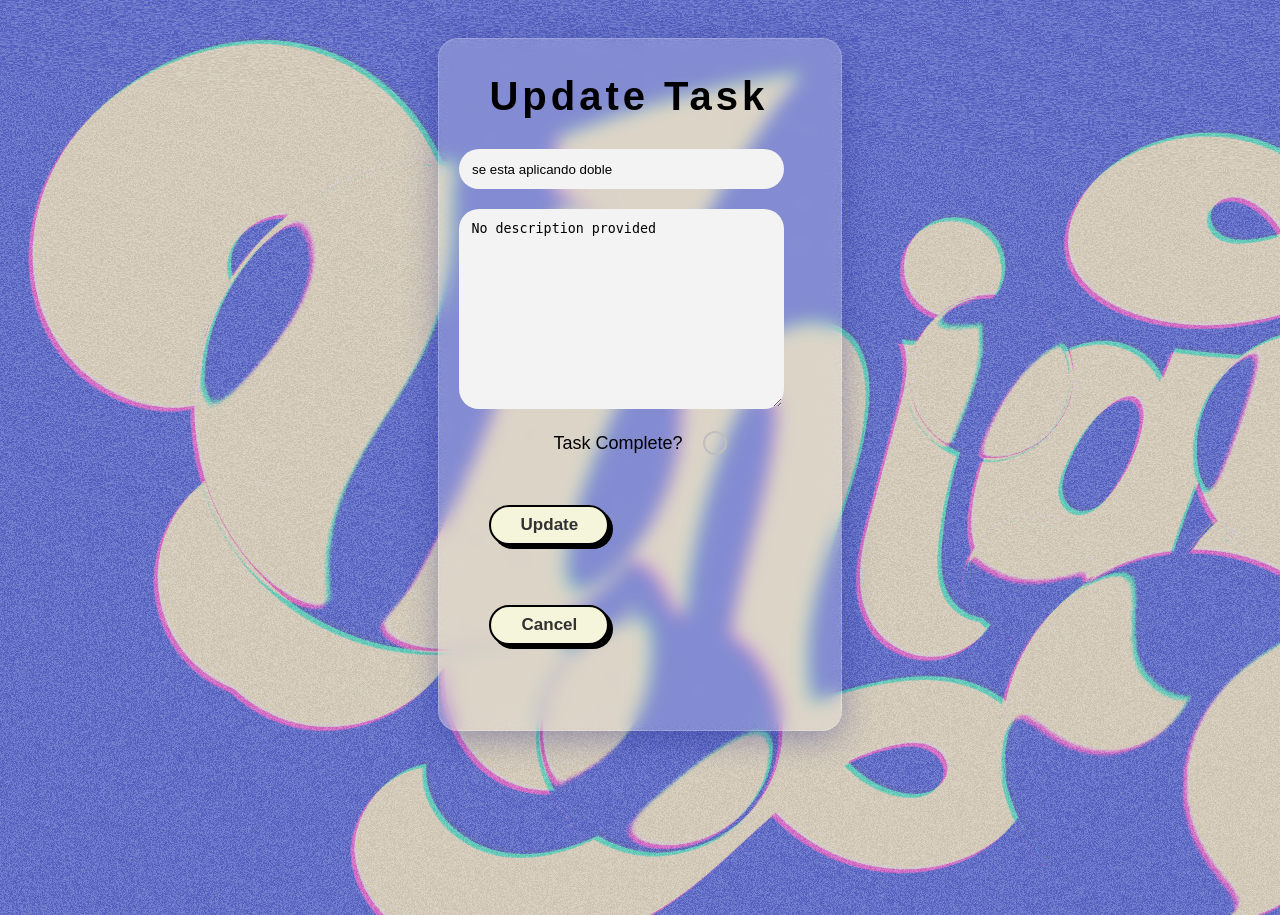
After one commit to FrankiNarvaez/ToDoList, a Django app: template todolist/task/templates/task/updatetask.html in a window 1280 px wide. The commit adds this page. Run offline with Django 5.2, Linux system fonts and the light colour scheme; the template is opened without the code that fills it: values that come from a table or form of the project are taken from there, others are empty; data comes from the database, SQL or seed files in the repository; both versions use the stored data as it was after the commit.

Commit message:
Added task editing page and funcionality

```diff
--- /dev/null
+++ b/todolist/static/css/updateTask.css
@@ -0,0 +1,342 @@
+:root {
+	--color-blue: #3694d7;
+	--color-purple: #e1afd1;
+	--timing: 0.3s;
+	--input-focus: #2d8cf0;
+	--font-color: #323232;
+	--font-color-sub: #666;
+	--bg-color: beige;
+	--main-color: black;
+}
+
+* {
+	padding: 0;
+	margin: 0;
+	box-sizing: border-box;
+}
+
+html {
+	font-family: "Poppis", sans-serif !important;
+	font-size: 62.5%;
+	-webkit-font-smoothing: antialiased;
+}
+
+body {
+	background-color: aliceblue;
+	width: 100%;
+	height: 91.5rem;
+	background-image: url("../images/background.png");
+}
+
+.container {
+	padding-top: 3%;
+	position: relative;
+	width: 35%;
+	margin: 0 auto;
+}
+
+@media screen and (max-width: 800px) {
+	.container {
+		width: 70%;
+	}
+}
+
+@media screen and (max-width: 650px) {
+	.container {
+		width: 80%;
+	}
+}
+
+@media screen and (max-width: 500px) {
+	.container {
+		width: 99%;
+		margin-top: 2em;
+	}
+}
+
+.container .box {
+	width: 90%;
+	height: 100%;
+	padding: 3.5rem 2rem;
+	background-color: rgba(255, 255, 255, 0.074);
+	transition: all ease 0.3s;
+	margin: 0 auto;
+}
+
+.container .box {
+	display: flex;
+	flex-direction: column;
+	justify-content: space-between;
+	background: rgba(255, 255, 255, 0.2);
+	box-shadow: 0 0.8rem 3.2rem 0 rgba(31, 38, 135, 0.37);
+	backdrop-filter: blur(0.85rem);
+	-webkit-backdrop-filter: blur(0.85rem);
+	border-radius: 2rem;
+	border: 0.1rem solid rgba(255, 255, 255, 0.18);
+}
+
+.container .box .title {
+	font-size: 4rem;
+	font-weight: bold;
+	letter-spacing: 0.1em;
+	margin-bottom: 2rem;
+	padding-left: 3rem;
+}
+
+.container .box div strong {
+	display: block;
+	margin-bottom: 0.5rem;
+}
+
+.container .box div p {
+	margin: 0;
+	font-size: 0.9em;
+	font-weight: 300;
+	letter-spacing: 0.1em;
+}
+
+.container .box div span {
+	font-size: 0.7rem;
+	font-weight: 300;
+}
+
+.container .box div span:nth-child(3) {
+	font-weight: 500;
+	margin-right: 0.2rem;
+}
+
+.container .box:hover {
+	box-shadow: 0 0 2rem 0.1rem rgba(50, 1, 47, 0.5);
+	border: 0.01rem solid rgba(255, 255, 255, 0.454);
+}
+
+.checkbox-wrapper-12 {
+	position: relative;
+}
+
+.checkbox-wrapper-12 > svg {
+	position: absolute;
+	top: -130%;
+	left: -170%;
+	width: 110px;
+	pointer-events: none;
+}
+
+.checkbox-wrapper-12 * {
+	box-sizing: border-box;
+}
+
+.checkbox-wrapper-12 input[type="checkbox"] {
+	-webkit-appearance: none;
+	-moz-appearance: none;
+	appearance: none;
+	-webkit-tap-highlight-color: transparent;
+	cursor: pointer;
+	margin: 0;
+}
+
+.checkbox-wrapper-12 input[type="checkbox"]:focus {
+	outline: 0;
+}
+
+.checkbox-wrapper-12 .cbx {
+	width: 2.4rem;
+	height: 2.4rem;
+	top: calc(100px - 12px);
+	left: calc(100px - 12px);
+}
+
+.checkbox-wrapper-12 .cbx input {
+	position: absolute;
+	top: 0;
+	left: 0;
+	width: 2.4rem;
+	height: 2.4rem;
+	border: 0.2rem solid #bfbfc0;
+	border-radius: 50%;
+}
+
+.checkbox-wrapper-12 .cbx input:hover {
+	border-color: var(--bg-color);
+}
+
+.checkbox-wrapper-12 .cbx label {
+	width: 2.4rem;
+	height: 2.4rem;
+	background: none;
+	border-radius: 50%;
+	position: absolute;
+	top: 0;
+	left: 0;
+	transform: trasnlate3d(0, 0, 0);
+	pointer-events: none;
+}
+
+.checkbox-wrapper-12 .cbx svg {
+	position: absolute;
+	top: 0.5rem;
+	left: 0.4rem;
+	z-index: 1;
+	pointer-events: none;
+}
+
+.checkbox-wrapper-12 .cbx svg path {
+	stroke: #fff;
+	stroke-width: 3;
+	stroke-linecap: round;
+	stroke-linejoin: round;
+	stroke-dasharray: 19;
+	stroke-dashoffset: 19;
+	transition: stroke-dashoffset 0.3s ease;
+	transition-delay: 0.2s;
+}
+
+.checkbox-wrapper-12 .cbx input:checked + label {
+	animation: splash-12 0.6s ease forwards;
+}
+
+.checkbox-wrapper-12 .cbx input:checked + label + svg path {
+	stroke-dashoffset: 0;
+}
+
+@-moz-keyframes splash-12 {
+	40% {
+		background: #866efb;
+		box-shadow: 0 -18px 0 -8px #866efb, 16px -8px 0 -8px #866efb,
+			16px 8px 0 -8px #866efb, 0 18px 0 -8px #866efb, -16px 8px 0 -8px #866efb,
+			-16px -8px 0 -8px #866efb;
+	}
+
+	100% {
+		background: #866efb;
+		box-shadow: 0 -36px 0 -10px transparent, 32px -16px 0 -10px transparent,
+			32px 16px 0 -10px transparent, 0 36px 0 -10px transparent,
+			-32px 16px 0 -10px transparent, -32px -16px 0 -10px transparent;
+	}
+}
+
+@-webkit-keyframes splash-12 {
+	40% {
+		background: #866efb;
+		box-shadow: 0 -18px 0 -8px #866efb, 16px -8px 0 -8px #866efb,
+			16px 8px 0 -8px #866efb, 0 18px 0 -8px #866efb, -16px 8px 0 -8px #866efb,
+			-16px -8px 0 -8px #866efb;
+	}
+
+	100% {
+		background: #866efb;
+		box-shadow: 0 -36px 0 -10px transparent, 32px -16px 0 -10px transparent,
+			32px 16px 0 -10px transparent, 0 36px 0 -10px transparent,
+			-32px 16px 0 -10px transparent, -32px -16px 0 -10px transparent;
+	}
+}
+
+@-o-keyframes splash-12 {
+	40% {
+		background: #866efb;
+		box-shadow: 0 -18px 0 -8px #866efb, 16px -8px 0 -8px #866efb,
+			16px 8px 0 -8px #866efb, 0 18px 0 -8px #866efb, -16px 8px 0 -8px #866efb,
+			-16px -8px 0 -8px #866efb;
+	}
+
+	100% {
+		background: #866efb;
+		box-shadow: 0 -36px 0 -10px transparent, 32px -16px 0 -10px transparent,
+			32px 16px 0 -10px transparent, 0 36px 0 -10px transparent,
+			-32px 16px 0 -10px transparent, -32px -16px 0 -10px transparent;
+	}
+}
+
+@keyframes splash-12 {
+	40% {
+		background: #866efb;
+		box-shadow: 0 -18px 0 -8px #866efb, 16px -8px 0 -8px #866efb,
+			16px 8px 0 -8px #866efb, 0 18px 0 -8px #866efb, -16px 8px 0 -8px #866efb,
+			-16px -8px 0 -8px #866efb;
+	}
+
+	100% {
+		background: #866efb;
+		box-shadow: 0 -36px 0 -10px transparent, 32px -16px 0 -10px transparent,
+			32px 16px 0 -10px transparent, 0 36px 0 -10px transparent,
+			-32px 16px 0 -10px transparent, -32px -16px 0 -10px transparent;
+	}
+}
+
+/*-------------------------------------------*/
+
+.input-wrapper {
+	display: flex;
+	justify-content: center;
+	margin-top: 1em;
+	margin-bottom: 2rem;
+}
+
+.input {
+	border: 0.2rem solid transparent;
+	width: 90%;
+	height: 3em;
+	padding-left: 0.8em;
+	outline: none;
+	background-color: #f3f3f3;
+	border-radius: 2rem;
+	transition: all 0.5s;
+	margin-right: 0.1rem;
+	white-space: nowrap;
+	overflow: hidden;
+	text-overflow: ellipsis;
+	margin-bottom: 2rem;
+}
+
+.input:hover,
+.input:focus {
+	border: 0.2rem solid #4a9dec;
+	box-shadow: 0 0 0 0.7rem rgb(74, 157, 236, 20%);
+	background-color: white;
+}
+
+.input-desc {
+	height: 20rem;
+	padding: 1rem;
+}
+
+.footer {
+	display: flex;
+	justify-content: center;
+	align-items: center;
+}
+
+.button-confirm:active {
+	box-shadow: 0 0 var(--main-color);
+	transform: translate(3px, 3px);
+}
+
+.button-confirm {
+	margin: 3rem;
+	width: 12rem;
+	height: 4rem;
+	border-radius: 2rem;
+	border: 0.2rem solid var(--main-color);
+	background-color: var(--bg-color);
+	box-shadow: 0.4rem 0.4rem var(--main-color);
+	font-size: 1.7rem;
+	font-weight: 600;
+	color: var(--font-color);
+	cursor: pointer;
+}
+
+.title-taskcomplete {
+	margin-right: 2rem;
+	font-size: large;
+}
+
+.title-taskcomplete:hover {
+	color: var(--font-color);
+}
+
+.task-complete {
+	display: flex;
+	justify-content: center;
+	align-items: center;
+	margin-bottom: 2rem;
+}
--- a/todolist/static/js/todolist.js
+++ b/todolist/static/js/todolist.js
@@ -63,6 +63,7 @@ function addItem(e){
         const checkbox = document.createElement('input');
         checkbox.type = 'checkbox';
         checkbox.id = 'cbx-12';
+        checkbox.disabled = true;
 
         const label = document.createElement('label');
         label.setAttribute('for', 'cbx-12');
--- /dev/null
+++ b/todolist/static/js/updatetask.js
@@ -0,0 +1,53 @@
+document.getElementById('updateTaskForm').addEventListener('submit', function(event) {
+    event.preventDefault();
+
+    const taskId = this.dataset.taskId;
+    const title = document.getElementById('inputField').value;
+    const description = document.getElementById('inputDescription').value;
+    const completed = document.getElementById('cbx-12').checked;
+
+    const data = {
+        title: title,
+        description: description,
+        completed: completed
+    };
+
+    fetch(`/update_task/${taskId}/`, {
+        method: 'POST',
+        headers: {
+            'Content-Type': 'application/json',
+            'X-CSRFToken': getCookie('csrftoken')
+        },
+        body: JSON.stringify(data)
+    })
+    .then(response => response.json())
+    .then(data => {
+        if (data.success) {
+            window.location.href = '/todolist/';
+        } else {
+            alert('There was an error updating the task.');
+        }
+    })
+    .catch (error => {
+        console.error('Error parsing JSON:', error);
+    });
+});
+
+document.getElementById('cancel').addEventListener('click', function() {
+    window.location.href = '/todolist/';
+});
+
+function getCookie(name) {
+    let cookieValue = null;
+    if (document.cookie && document.cookie !== '') {
+        const cookies = document.cookie.split(';');
+        for (let i = 0; i < cookies.length; i++) {
+            const cookie = cookies[i].trim();
+            if (cookie.substring(0, name.length + 1) === (name + '=')) {
+                cookieValue = decodeURIComponent(cookie.substring(name.length + 1));
+                break;
+            }
+        }
+    }
+    return cookieValue;
+}
--- a/todolist/task/models.py
+++ b/todolist/task/models.py
@@ -4,6 +4,7 @@ from django.contrib.auth.models import User
 class Task(models.Model):
     user = models.ForeignKey(User, on_delete=models.CASCADE)
     title = models.CharField(max_length=200)
+    description = models.TextField()
     completed = models.BooleanField(default=False)
 
     def __str__(self):
--- a/todolist/task/templates/task/todolist.html
+++ b/todolist/task/templates/task/todolist.html
@@ -56,7 +56,7 @@
                                         <div class="content">
                                             <div class="checkbox-wrapper-12">
                                                 <div class="cbx">
-                                                    <input type="checkbox" id="cbx-12">
+                                                    <input type="checkbox" id="cbx-12" name="completed" disabled="true" {% if task.completed %}checked{% endif %}>
                                                     <label for="cbx-12"></label>
                                                     <svg fill="none" viewBox="0 0 15 14" height="14" width="15">
                                                         <path d="M2 8.36364L6.23077 12L13 2"></path>
@@ -66,7 +66,7 @@
                                             <input class="text" type="text" readonly="readonly" value="{{ task.title }}">
                                         </div>
                                         <div class="actions">
-                                            <button class="edit button button-success" type="button">Edit</button>
+                                            <a href="{% url 'update_task' task.id %}" class="edit button button-success">Edit</a>
                                             <a href="{% url 'delete_task' task.id %}" class="delete button button-danger fa fa-trash" style="background: url({% static 'images/eliminar.png' %}) 0% 0% / cover no-repeat;"></a>
                                         </div>
                                     </div>
--- /dev/null
+++ b/todolist/task/templates/task/updatetask.html
@@ -0,0 +1,38 @@
+{% load static %}
+<!DOCTYPE html>
+<html lang="en">
+<head>
+    <meta charset="UTF-8">
+    <title>Update Task</title>
+    <link rel="shortcut icon" href="{% static 'images/icon_todo2.png' %}">
+    <link href="{% static 'css/updateTask.css' %}" rel="stylesheet" type="text/css">
+    <script src="{% static 'js/updatetask.js' %}" defer></script>
+</head>
+<body>
+    <div class="container">
+        <div class="box">
+            <div class="title">Update Task</div>
+            <div class="input-wrapper">
+                <form id="updateTaskForm" data-task-id="{{ task.id }}">
+                    <input type="text" class="form-control input" id="inputField" name="title" value="{{ task.title }}">
+                    <textarea class="form-control input input-desc" id="inputDescription" name="description">{{ task.description }}</textarea>
+                    <div class="task-complete">
+                        <label class="title-taskcomplete" for="inputStatus">Task Complete?</label>
+                        <div class="checkbox-wrapper-12">
+                            <div class="cbx">
+                                <input type="checkbox" id="cbx-12" name="completed" {% if task.completed %}checked{% endif %}>
+                                <label for="cbx-12"></label>
+                                <svg fill="none" viewBox="0 0 15 14" height="14" width="15">
+                                    <path d="M2 8.36364L6.23077 12L13 2"></path>
+                                </svg>
+                            </div>
+                        </div>
+                    </div>
+                    <button class="button-confirm" type="submit" id="updateToDo">Update</button>
+                    <button class="button-confirm" type="button" id="cancel">Cancel</button>
+                </form>
+            </div>
+        </div>
+    </div>
+</body>
+</html>
--- a/todolist/task/urls.py
+++ b/todolist/task/urls.py
@@ -1,6 +1,5 @@
 from django.urls import path
 from . import views
-from .views import create_task, delete_task
 
 urlpatterns = [
     path('', views.index, name='login'),
@@ -8,6 +7,7 @@ urlpatterns = [
     path('login/', views.user_login, name='login'),
     path('signup/', views.user_signup, name='signup'),
     path('logout/', views.user_logout, name='logout'),
-    path('create_task/', create_task, name='create_task'),
-    path('delete_task/<int:task_id>/', delete_task, name='delete_task'),
+    path('create_task/', views.create_task, name='create_task'),
+    path('delete_task/<int:task_id>/', views.delete_task, name='delete_task'),
+    path('update_task/<int:task_id>/', views.update_task, name='update_task'),
 ]
```
Also changed, not shown: todolist/static/css/todolist.css (+7 -0 lines), todolist/task/views.py (+27 -1 lines), todolist/db.sqlite3, todolist/task/migrations/0002_task_description.py (added), todolist/task/migrations/0003_alter_task_description.py (added).
